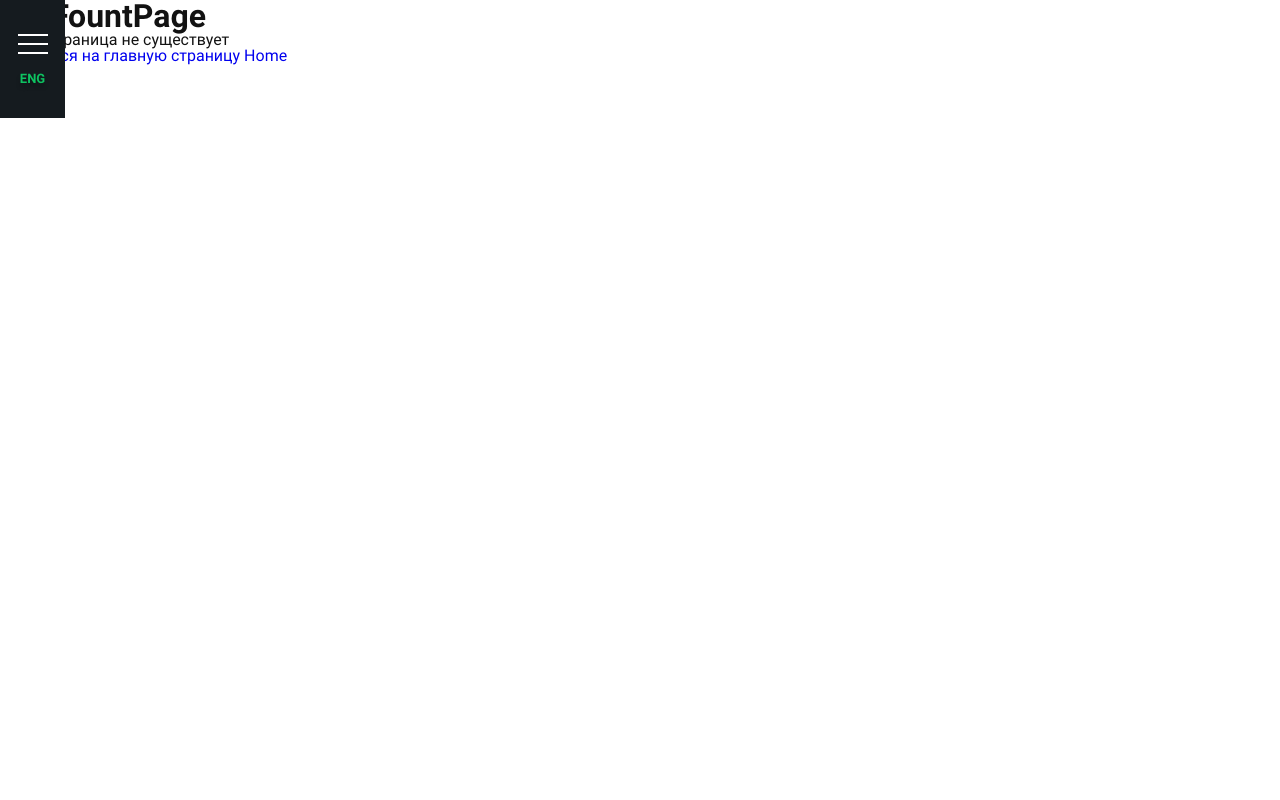
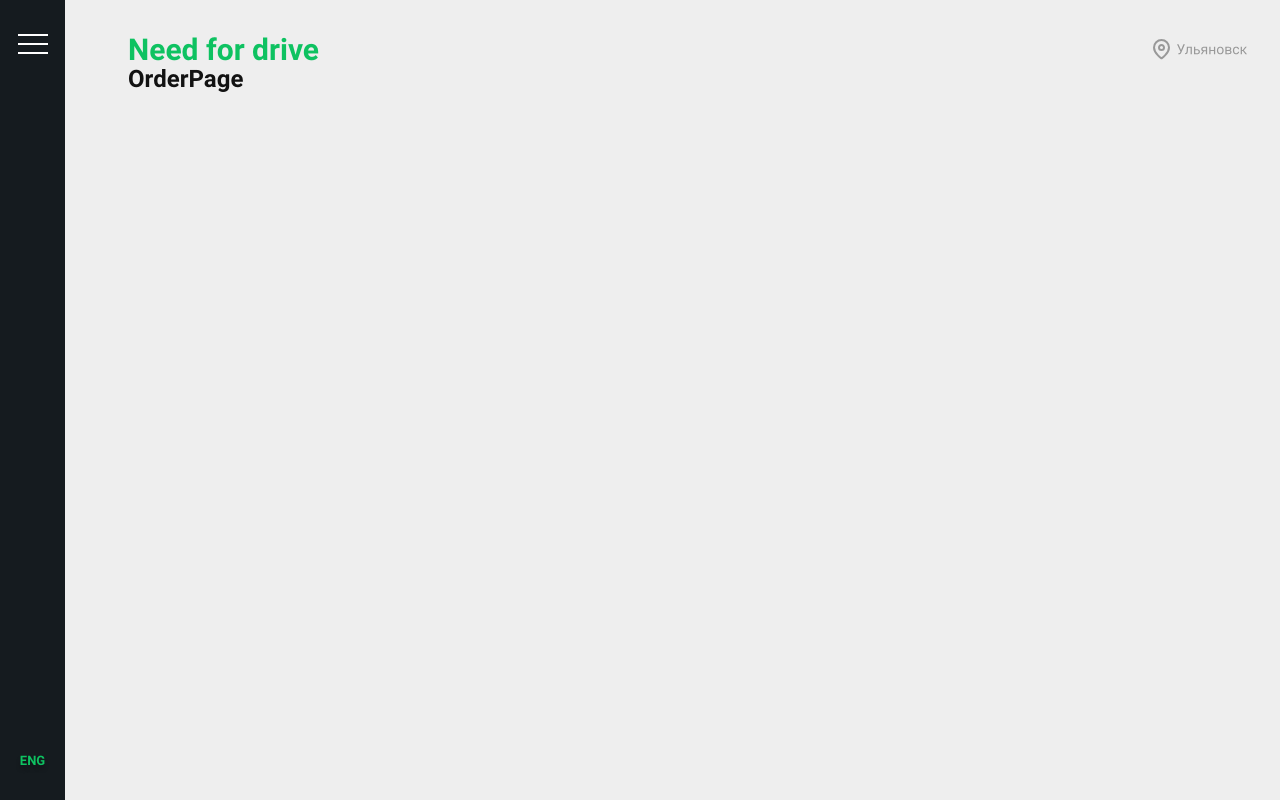
Before and after one commit to Svetlana0905/Drive, a React (Create React App) app: page /drive/order in a window 1280 px wide. Built offline with nearby package versions, Linux system fonts and the light colour scheme.

Commit message:
V-01 fix style for start screen

```diff
--- a/src/App.jsx
+++ b/src/App.jsx
@@ -1,6 +1,7 @@
 import './style/app.scss'
 import { Routes, Route } from 'react-router-dom'
 import { MainPage } from './pages/MainPage/MainPage'
+import { OrderPage } from './pages/OrderPage/OrderPage'
 import { Layout } from './components/Layout/Layout'
 import { NotFoundPage } from './pages/NotFoundPage/NotFoundPage'
 function App() {
@@ -8,6 +9,7 @@ function App() {
     <Routes>
       <Route path="/drive" element={<Layout />}>
         <Route index element={<MainPage />} />
+        <Route path="order" element={<OrderPage />} />
         <Route path="*" element={<NotFoundPage />} />
       </Route>
     </Routes>
--- a/src/components/Header/header.scss
+++ b/src/components/Header/header.scss
@@ -22,7 +22,7 @@
     align-items: center;
     width: 100%;
     padding: 32px 32px 0 0;
-    margin-bottom: 167px;
+    // margin-bottom: 167px;
   }
   @media (min-width: 1440px) {
     padding: 32px 63px 0 0;
--- a/src/components/Links/links.scss
+++ b/src/components/Links/links.scss
@@ -12,7 +12,6 @@
   background: $btngreen;
   background-blend-mode: darken;
   border-radius: 8px;
-  margin-bottom: 226px;
   &:hover,
   &:focus {
     background: $btngreen10;
@@ -21,7 +20,6 @@
     background: $btnbright20;
   }
   @media (max-width: 590px) {
-    margin-bottom: 173px;
     margin-left: 0px;
     padding: 18px 0 9px;
     width: 100%;
--- a/src/components/StartScreen/StartScreen.jsx
+++ b/src/components/StartScreen/StartScreen.jsx
@@ -8,6 +8,7 @@ export const StartScreen = () => {
     <section className="start--screen">
       <Header />
       <div className="start--screen__content">
+        <div className="start--screen__inner">
           <h1 className="start--screen__title">
             Каршеринг <br />
             <nobr>
@@ -18,7 +19,8 @@ export const StartScreen = () => {
             Поминутная аренда авто твоего города
           </h2>
         </div>
-      <LinkBtnBig text="Забронировать" link="/" />
+        <LinkBtnBig text="Забронировать" link="order" />
+      </div>
       <Footer />
     </section>
   )
--- a/src/components/StartScreen/startScreen.scss
+++ b/src/components/StartScreen/startScreen.scss
@@ -2,7 +2,6 @@
 .start--screen {
   display: flex;
   flex-direction: column;
-  justify-content: space-between;
   min-height: 100vh;
   padding-left: 0px;
   width: 100%;
@@ -16,13 +15,21 @@
     padding: 0 0 0 128px;
   }
   &__content {
-    padding: 0 15px;
+    flex: 0 1 100%;
+    padding: 33px 0 0;
     @media (min-width: 590px) {
       padding: 0;
-      margin-bottom: 43px;
     }
-    @media (min-width: 1024px) {
-      margin-bottom: 32px;
+  }
+  &__inner {
+    margin-bottom: 32px;
+    padding-left: 15px;
+    @media (min-width: 590px) {
+      padding-left: 0;
+      padding-top: 163px;
+    }
+    @media (min-width: 590px) {
+      margin-bottom: 60px;
     }
   }
   &__title {
--- a/src/pages/OrderPage/OrderPage.jsx
+++ b/src/pages/OrderPage/OrderPage.jsx
@@ -1,8 +1,10 @@
 import './orderPage.scss'
-export const OrederPage = () => {
+import { Header } from '../../components/Header/Header'
+export const OrderPage = () => {
   return (
-    <>
+    <section className="order-page">
+      <Header />
       <h1>OrderPage</h1>
-    </>
+    </section>
   )
 }
--- a/src/pages/OrderPage/orderPage.scss
+++ b/src/pages/OrderPage/orderPage.scss
@@ -1 +1,7 @@
 @import '../../style//app.scss';
+.order-page {
+  width: 100%;
+  min-height: 100%;
+  padding-left: 128px;
+  background: $gray50;
+}
--- a/src/style/app.scss
+++ b/src/style/app.scss
@@ -12,11 +12,13 @@ body {
 }
 .body {
   position: relative;
+  min-height: 100vh;
 }
 .main {
   display: flex;
   justify-content: space-between;
   width: 100%;
+  min-height: 100vh;
 }
 @media (max-width: 590px) {
   .main {
```
Lines whose indentation alone changed are shown as unchanged.
